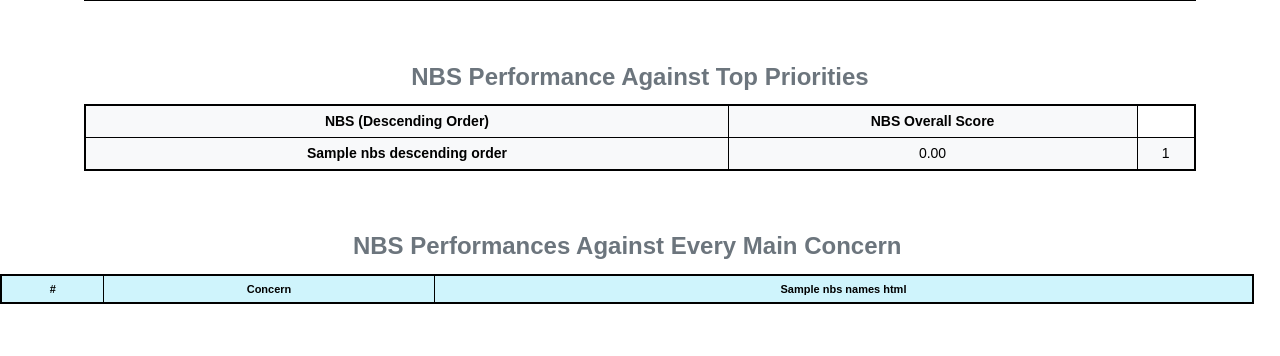
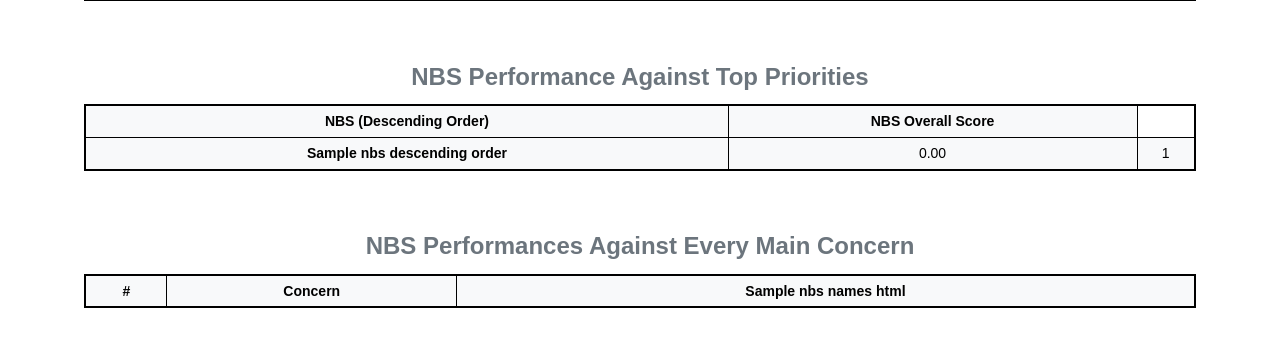
Before and after one commit to spyrostsat/euPOLIS-NBS-Selection-Tool, a Python web app: template nbs_tool/templates/results2_pdf.html in a window 1280 px wide. Shown: the part 531-887 px from the top of the page. Before the commit the page ends 835 px from the top, so only its background shows below. Run offline with Jinja, Linux system fonts and the light colour scheme; the template is opened without the code that fills it: most values are stand-ins (such as "Sample title", 1, 10 or a date in 2020); lists and menus that the app fills with data are empty; some libraries are stand-ins or nearby versions.

Commit message:
new commit

```diff
--- a/nbs_tool/templates/results2_pdf.html
+++ b/nbs_tool/templates/results2_pdf.html
@@ -157,8 +157,8 @@
                </table>
           </div>
 
-          <div class="table-responsive text-center" style="font-size: 11px;">
-               <table class="table table-hover table-bordered table-info table-sm" border="1" style="width:98%; border:2px solid #000000; border-collapse:collapse">
+          <div class="table-responsive container text-center my-4" style="font-size: 14px;">
+               <table class="table table-hover table-bordered table-light table-sm table-striped" border="1" style="border:2px solid #000000; border-collapse:collapse">
                     <caption class="text-muted" style="caption-side:top; text-align:center; color:#000000; font-size:24px; font-weight:bold;">NBS Performances Against Every Main Concern</caption>
                     <thead>
                     <tr>
```
